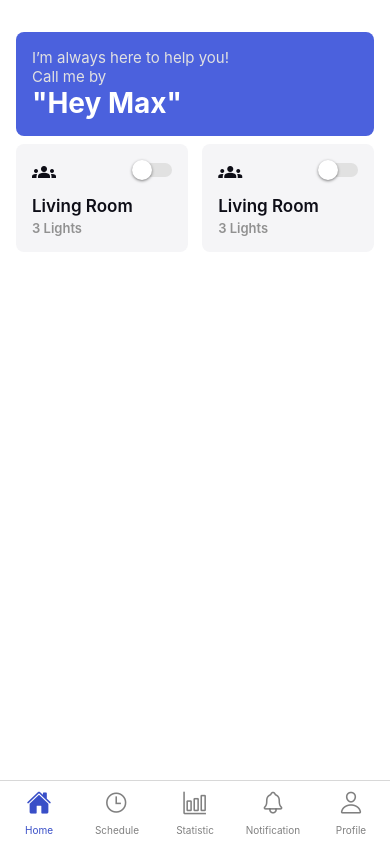
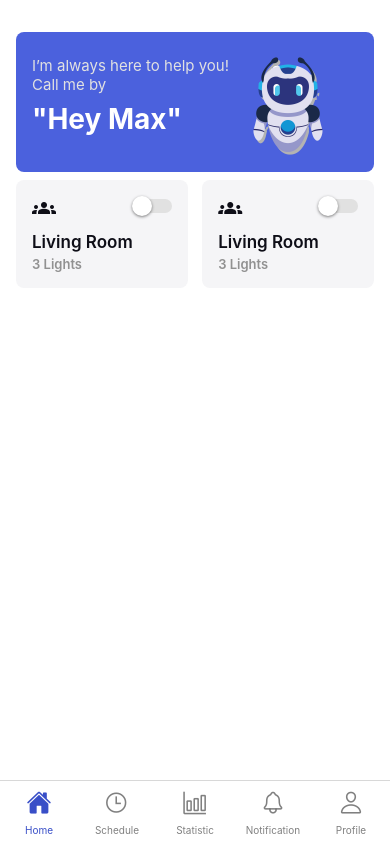
Before and after one commit to huylys12/smart-lighting-control-system, a React Native app in the folder client/: screen /HomeHome in a window 390 px wide. Built offline with nearby package versions, Linux system fonts and the light colour scheme.

Commit message:
Add image bot

```diff
--- a/client/src/screens/home/HomeHomeScreen.js
+++ b/client/src/screens/home/HomeHomeScreen.js
@@ -1,9 +1,7 @@
-import { StyleSheet, Text, View, Dimensions, Switch } from "react-native";
+import { StyleSheet, Text, View, Switch, Image } from "react-native";
 import { useNavigation } from "@react-navigation/native";
 import GroupsOutlineIcon from "react-native-vector-icons/MaterialIcons";
 import React, { useState } from "react";
-
-const { width } = Dimensions.get("window");
 
 export default function HomeHomeScreen({ navigation }) {
   const [isEnabled, setIsEnabled] = useState(false);
@@ -13,10 +11,18 @@ export default function HomeHomeScreen({ navigation }) {
   };
   return (
     <View style={styles.container}>
-      <View style={styles.intro}>
-        <Text style={styles.intro.subtitle}>I’m always here to help you!</Text>
+      <View style={styles.intro.container}>
+        <View>
+          <Text style={styles.intro.subtitle}>
+            I’m always here to help you!
+          </Text>
           <Text style={styles.intro.subtitle}>Call me by</Text>
           <Text style={styles.intro.title}>"Hey Max"</Text>
+        </View>
+        <Image
+          style={styles.intro.image}
+          source={require("../../../assets/images/bot.png")}
+        />
       </View>
       <View style={styles.roomList.roomGrid}>
         <View style={styles.roomItem.container}>
@@ -61,6 +67,7 @@ export default function HomeHomeScreen({ navigation }) {
 }
 
 const styles = StyleSheet.create({
+
   container: {
     flex: 1,
     padding: 16,
@@ -69,14 +76,23 @@ const styles = StyleSheet.create({
     justifyContent: "start",
   },
   intro: {
+    container: {
       backgroundColor: "#4B61DD",
       padding: 16,
       width: "100%",
       borderRadius: 8,
+      flexDirection: "row",
+      paddingTop: 24,
+    },
+    image: {
+      width: 120,
+      height: 100,
+    },
     title: {
       color: "white",
       fontSize: 28,
       fontWeight: "bold",
+      marginVertical: 8,
     },
     subtitle: {
       color: "#E1E1E1",
@@ -106,9 +122,9 @@ const styles = StyleSheet.create({
     },
     top: {
       flexDirection: "row",
-      justifyContent: 'space-between',
+      justifyContent: "space-between",
       marginBottom: 8,
-    }
+    },
   },
   roomList: {
     roomGrid: {
```
Also changed, not shown: client/assets/images/bot.png (added). Lines whose indentation alone changed are shown as unchanged.
